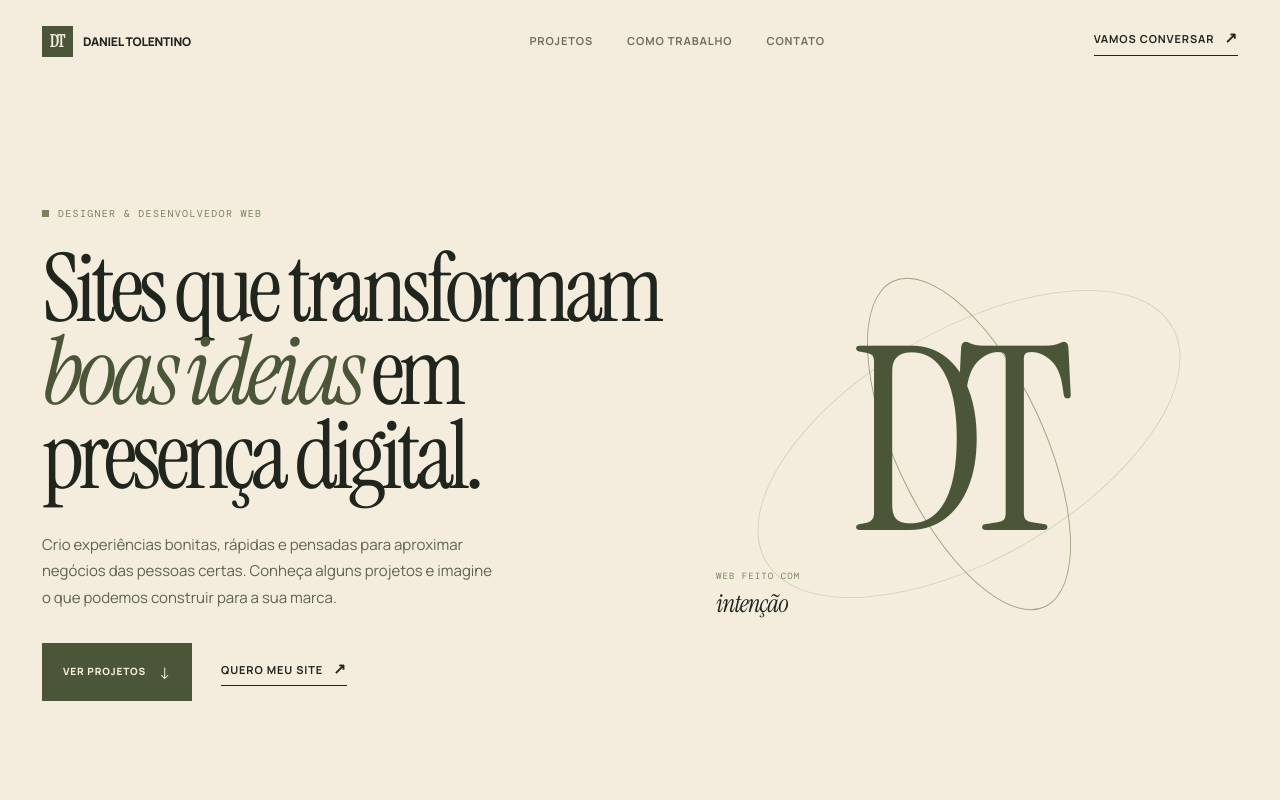
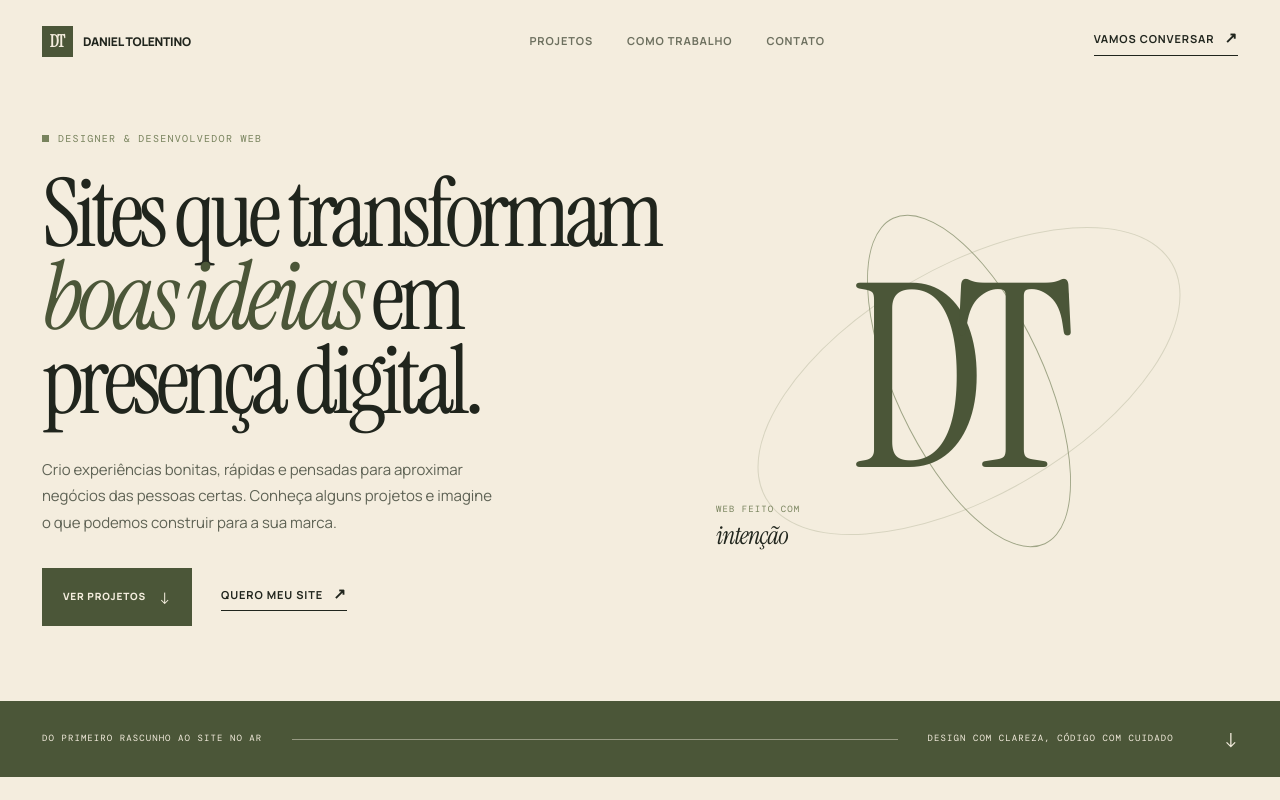
Before and after one commit to DanielTolentino/portfolio, a Next.js app: page / in a window 1280 px wide. Shown: the top 800 px of the page. Built offline with nearby package versions, Linux system fonts and the light colour scheme; no server answers.

Commit message:
Tighten hero spacing

```diff
--- a/app/globals.css
+++ b/app/globals.css
@@ -28,8 +28,8 @@ button, a { -webkit-tap-highlight-color: transparent; }
 .header-cta { border-bottom: 1px solid var(--ink); padding-bottom: 5px; }
 .header-cta span, .text-link span, .project-link span, .footer-phone span { font-size: 15px; margin-left: 7px; }
 
-.hero { display: grid; grid-template-columns: minmax(0, 1.1fr) minmax(340px, .9fr); margin: 0 auto; max-width: 1320px; min-height: 650px; padding: 104px 42px 100px; }
-.hero-copy { max-width: 700px; padding-top: 19px; position: relative; z-index: 1; }
+.hero { display: grid; grid-template-columns: minmax(0, 1.1fr) minmax(340px, .9fr); margin: 0 auto; max-width: 1320px; min-height: 610px; padding: 48px 42px 70px; }
+.hero-copy { max-width: 700px; position: relative; z-index: 1; }
 .eyebrow { align-items: center; color: var(--olive-soft); display: flex; font-family: 'DM Mono', monospace; font-size: 10px; gap: 9px; letter-spacing: .13em; margin: 0 0 26px; text-transform: uppercase; }
 .eyebrow span { background: var(--olive-soft); display: inline-block; height: 7px; width: 7px; }
 .hero h1 { font-family: 'Instrument Serif', serif; font-size: clamp(66px, 7.4vw, 116px); font-weight: 400; letter-spacing: -.055em; line-height: .88; margin: 0; max-width: 850px; }
```
